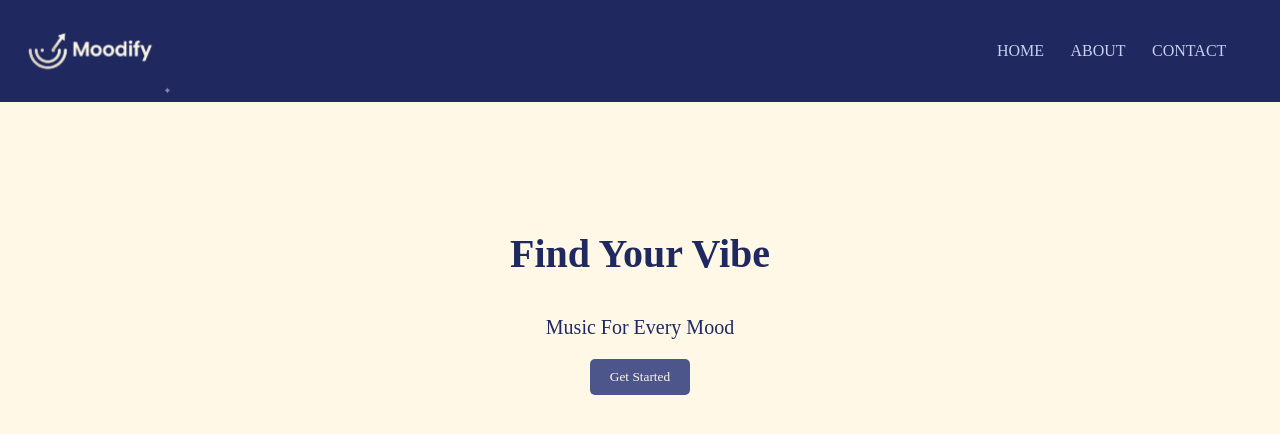
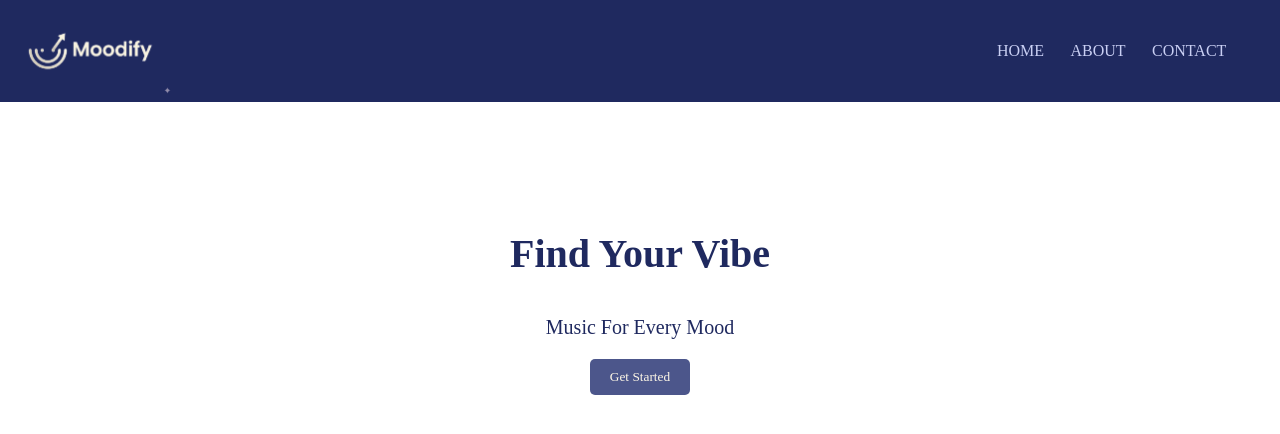
Before and after one commit to sambee-coding/Moodify, a React (Vite) app in the folder Moodify/: page / in a window 1280 px wide. Shown: the top 434 px of the page. Built offline with nearby package versions, Linux system fonts and the light colour scheme; a web font is replaced by a local one.

Commit message:
chore: update main bacgroun to white

```diff
--- a/Moodify/src/App.css
+++ b/Moodify/src/App.css
@@ -6,7 +6,7 @@
 
 }
 body{
-  background-color: #FFF8E7;
+  background-color: #FFFFFF;
   color: #c9cff3;
 }
 .header{
```
